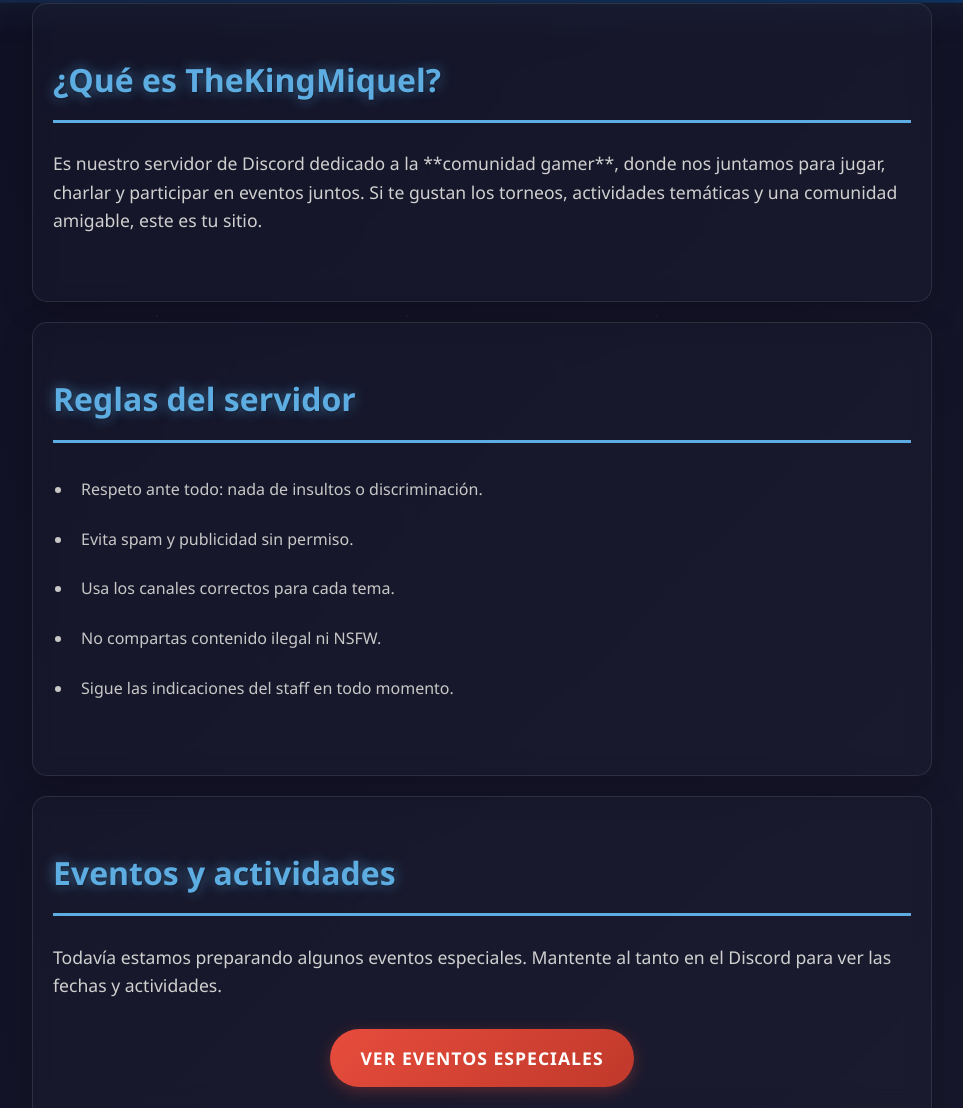
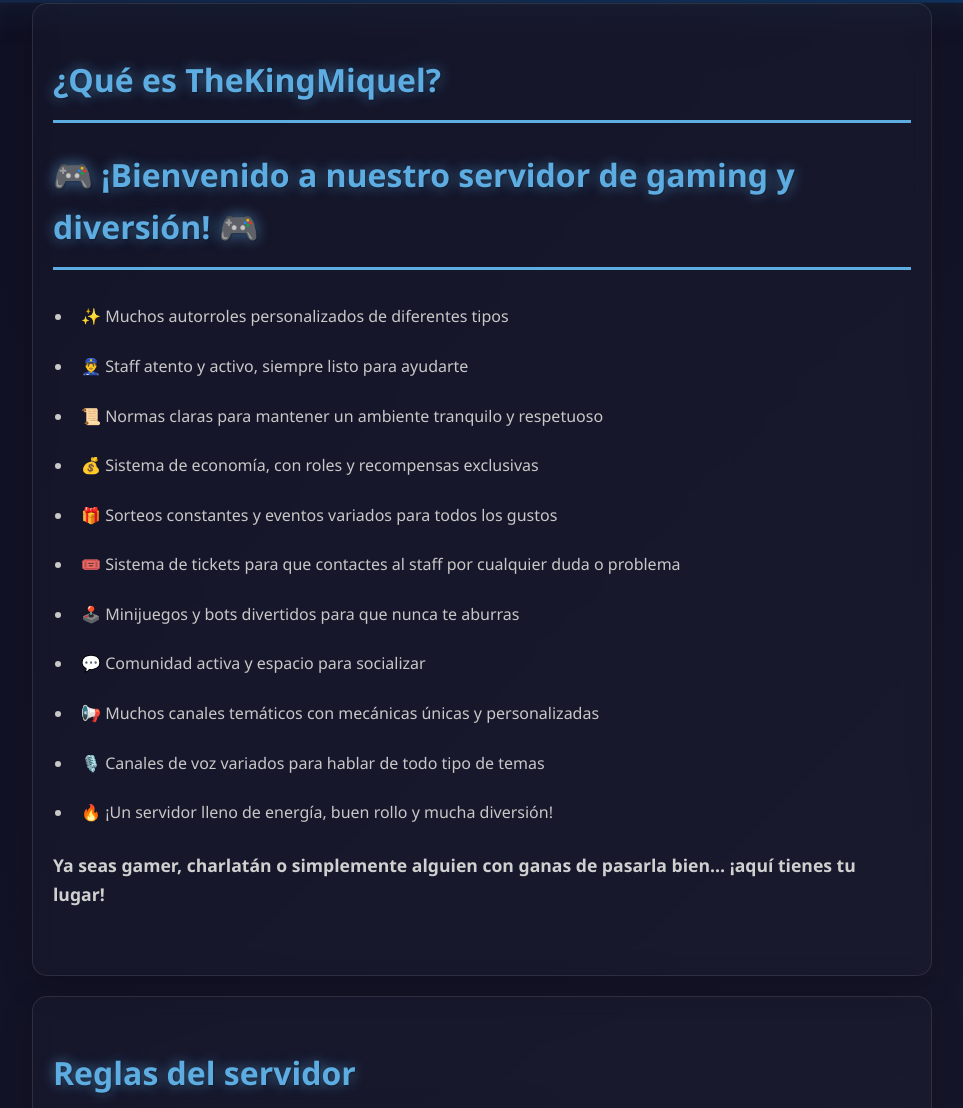
Before and after one commit to PFCO10/TheKingMiquel, a plain HTML site: page index.html in a window 1280 px wide. Shown: the part 349-1457 px from the top of the page, without its empty margins (158-1121 px from the left). Drawn offline with Linux system fonts and the light colour scheme.

Commit message:
Update index.html

```diff
--- a/index.html
+++ b/index.html
@@ -300,7 +300,21 @@
 
   <section id="about">
     <h2>¿Qué es TheKingMiquel?</h2>
-    <p>Es nuestro servidor de Discord dedicado a la **comunidad gamer**, donde nos juntamos para jugar, charlar y participar en eventos juntos. Si te gustan los torneos, actividades temáticas y una comunidad amigable, este es tu sitio.</p>
+    <p> <h2>🎮 ¡Bienvenido a nuestro servidor de gaming y diversión! 🎮</h2>
+      <ul>
+        <li>✨ Muchos autorroles personalizados de diferentes tipos</li>
+        <li>👮‍♂️ Staff atento y activo, siempre listo para ayudarte</li>
+        <li>📜 Normas claras para mantener un ambiente tranquilo y respetuoso</li>
+        <li>💰 Sistema de economía, con roles y recompensas exclusivas</li>
+        <li>🎁 Sorteos constantes y eventos variados para todos los gustos</li>
+        <li>🎟️ Sistema de tickets para que contactes al staff por cualquier duda o problema</li>
+        <li>🕹️ Minijuegos y bots divertidos para que nunca te aburras</li>
+        <li>💬 Comunidad activa y espacio para socializar</li>
+        <li>📢 Muchos canales temáticos con mecánicas únicas y personalizadas</li>
+        <li>🎙️ Canales de voz variados para hablar de todo tipo de temas</li>
+        <li>🔥 ¡Un servidor lleno de energía, buen rollo y mucha diversión!</li>
+      </ul>
+      <p><strong>Ya seas gamer, charlatán o simplemente alguien con ganas de pasarla bien… ¡aquí tienes tu lugar!</strong></p>
   </section>
 
   <section id="rules">
```
